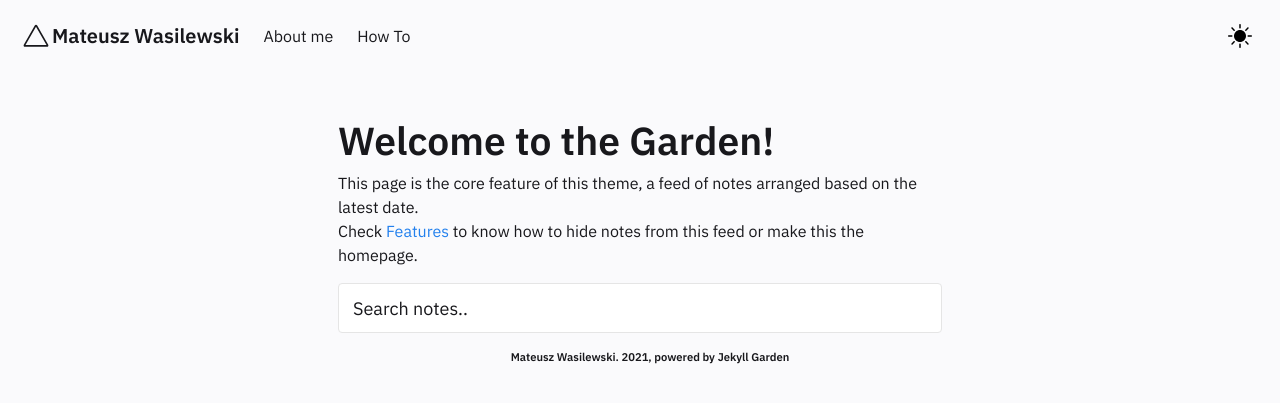
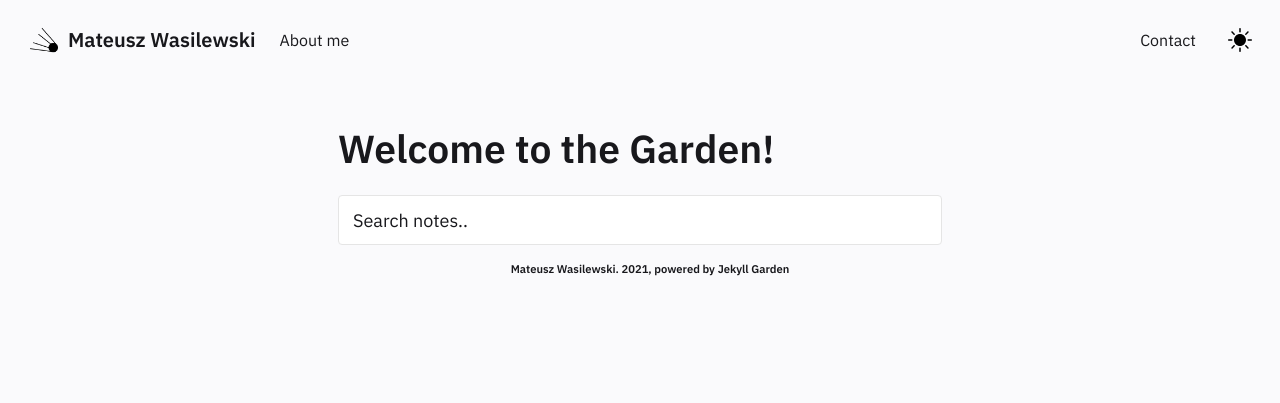
Before and after one commit to matwasilewski/matwasilewski.github.io, a Jekyll site: the page built from pages/index.md, in a window 1280 px wide. Shown: the top 403 px of the page. Built offline with Jekyll 4.4.1, drawn with Linux system fonts in a browser that asks for light colours.

Commit message:
personalization

```diff
--- a/_includes/FeedContent.html
+++ b/_includes/FeedContent.html
@@ -1,8 +1,4 @@
 <div class="block">
     <h1>Welcome to the Garden!</h1>
 
-    This page is the core feature of this theme, a feed of notes arranged based on the latest date. </br>
-    Check <a href="../posts/features" style="color:var(--link);">Features</a> to know how to hide notes from this feed or make this the homepage.
-
-
     </div>
--- a/_includes/Header.html
+++ b/_includes/Header.html
@@ -29,12 +29,17 @@
 *
 {%- endcomment -%}
 
+<!--        <svg width="32" height="32" viewBox="0 0 80 80" fill="none" xmlns="http://www.w3.org/2000/svg">-->
+<!--          <path fill-rule="evenodd" clip-rule="evenodd" d="M36.9477 13.7742C38.3043 11.4086 41.6957 11.4086 43.0523 13.7742L70.5226 61.6774C71.8791 64.043 70.1834 67 67.4703 67H12.5297C9.81658 67 8.12089 64.043 9.47744 61.6774L36.9477 13.7742ZM40 16.9677L13.7506 62.7419H66.2494L40 16.9677Z" fill="var(&#45;&#45;text-main)"/>-->
+<!--        </svg>-->
+
+
 <nav class="navbar is-transparent" role="navigation" aria-label="main navigation">
     <div class="navbar-brand">
       <a class="navbar-item" href="../index.html">
-        <svg width="32" height="32" viewBox="0 0 80 80" fill="none" xmlns="http://www.w3.org/2000/svg">
-          <path fill-rule="evenodd" clip-rule="evenodd" d="M36.9477 13.7742C38.3043 11.4086 41.6957 11.4086 43.0523 13.7742L70.5226 61.6774C71.8791 64.043 70.1834 67 67.4703 67H12.5297C9.81658 67 8.12089 64.043 9.47744 61.6774L36.9477 13.7742ZM40 16.9677L13.7506 62.7419H66.2494L40 16.9677Z" fill="var(--text-main)"/>
-        </svg>
+        <span class="icon is-large">
+          <img src="../assets/img/sputnik.png">
+        </span>
         <h4>Mateusz Wasilewski</h4>
       </a>
       <div class="navbar-item navbar-dark-mode__mobile is-hidden-tablet" onclick="modeSwitcher()">
@@ -58,9 +63,13 @@
         <a href="../about"  class="navbar-item">
           About me
         </a>
-        <a href="../posts/how-to"  class="navbar-item">
-          How To
+      </div>
+      <div class="navbar-end">
+        <a href="../contact"  class="navbar-item">
+          Contact
         </a>
+      </div>
+
       </div>
       <div class="navbar-end is-hidden-mobile" onclick="modeSwitcher()" >
         <div class="navbar-item">
```
Also changed, not shown: pages/contact.md (added, +40 -0 lines), Gemfile.lock, assets/img/sputnik.png (added).
